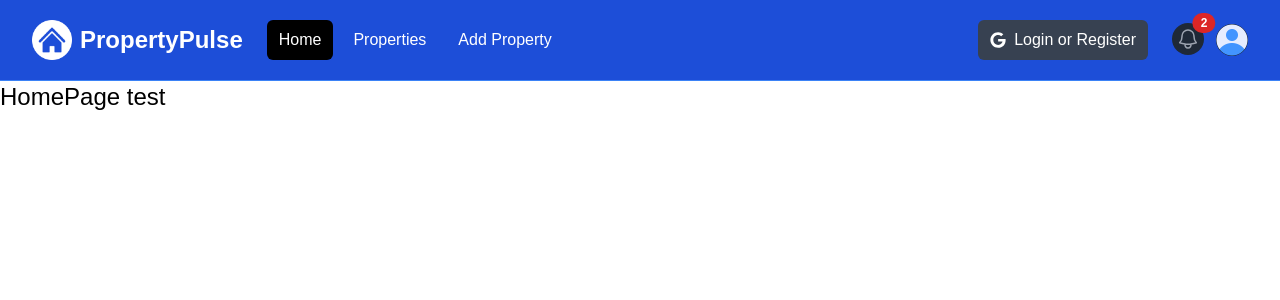
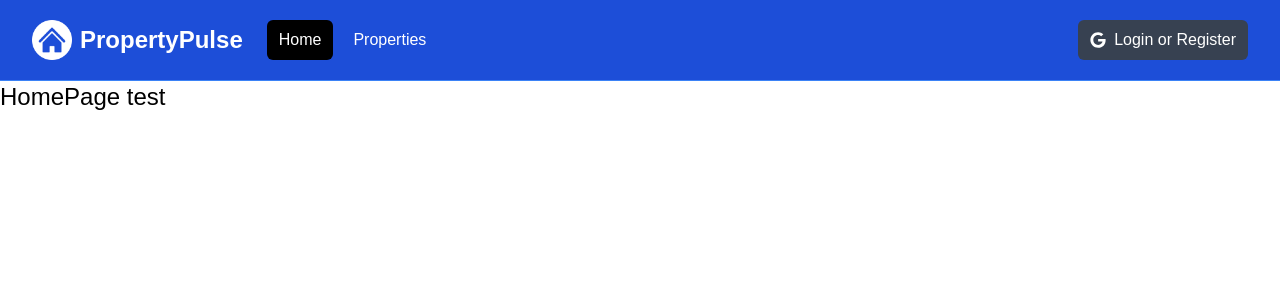
Before and after one commit to oleksiipetrenkodev/property-pulse-analog, a Next.js app: page / in a window 1280 px wide. Shown: the top 300 px of the page. Built offline with nearby package versions, Linux system fonts and the light colour scheme.

Commit message:
added loggedin state

```diff
--- a/components/Navbar.jsx
+++ b/components/Navbar.jsx
@@ -11,6 +11,7 @@ import { usePathname } from "next/navigation";
 const Navbar = () => {
   const [isMobileMenuOpen, setIsMobileMenuOpen] = useState(false);
   const [isProfileMenuOpen, setIsProfileMenuOpen] = useState(false);
+  const [isLoggedIn, setIsLoggedIn] = useState(false);
 
   const pathname = usePathname();
 
@@ -75,6 +76,7 @@ const Navbar = () => {
                 >
                   Properties
                 </Link>
+                {isLoggedIn && (
                   <Link
                     href="/properties/add"
                     className={`${
@@ -83,10 +85,12 @@ const Navbar = () => {
                   >
                     Add Property
                   </Link>
+                )}
               </div>
             </div>
           </div>
           {/* <!-- Right Side Menu (Logged Out) --> */}
+          {!isLoggedIn && (
             <div className="hidden md:block md:ml-6">
               <div className="flex items-center">
                 <button className="flex items-center text-white bg-gray-700 hover:bg-gray-900 hover:text-white rounded-md px-3 py-2">
@@ -95,8 +99,10 @@ const Navbar = () => {
                 </button>
               </div>
             </div>
+          )}
 
           {/* <!-- Right Side Menu (Logged In) --> */}
+          {isLoggedIn && (
             <div className="absolute inset-y-0 right-0 flex items-center pr-2 md:static md:inset-auto md:ml-6 md:pr-0">
               <Link href="/messages" className="relative group">
                 <button
@@ -186,6 +192,7 @@ const Navbar = () => {
                 )}
               </div>
             </div>
+          )}
         </div>
       </div>
 
@@ -209,6 +216,7 @@ const Navbar = () => {
             >
               Properties
             </Link>
+            {isLoggedIn && (
               <Link
                 href="/properties/add"
                 className={`${
@@ -217,10 +225,13 @@ const Navbar = () => {
               >
                 Add Property
               </Link>
+            )}
+            {!isLoggedIn && (
               <button className="flex items-center text-white bg-gray-700 hover:bg-gray-900 hover:text-white rounded-md px-3 py-2 my-5">
                 <i className="fa-brands fa-google mr-2"></i>
                 <span>Login or Register</span>
               </button>
+            )}
           </div>
         </div>
       )}
```
Lines whose indentation alone changed are shown as unchanged.
